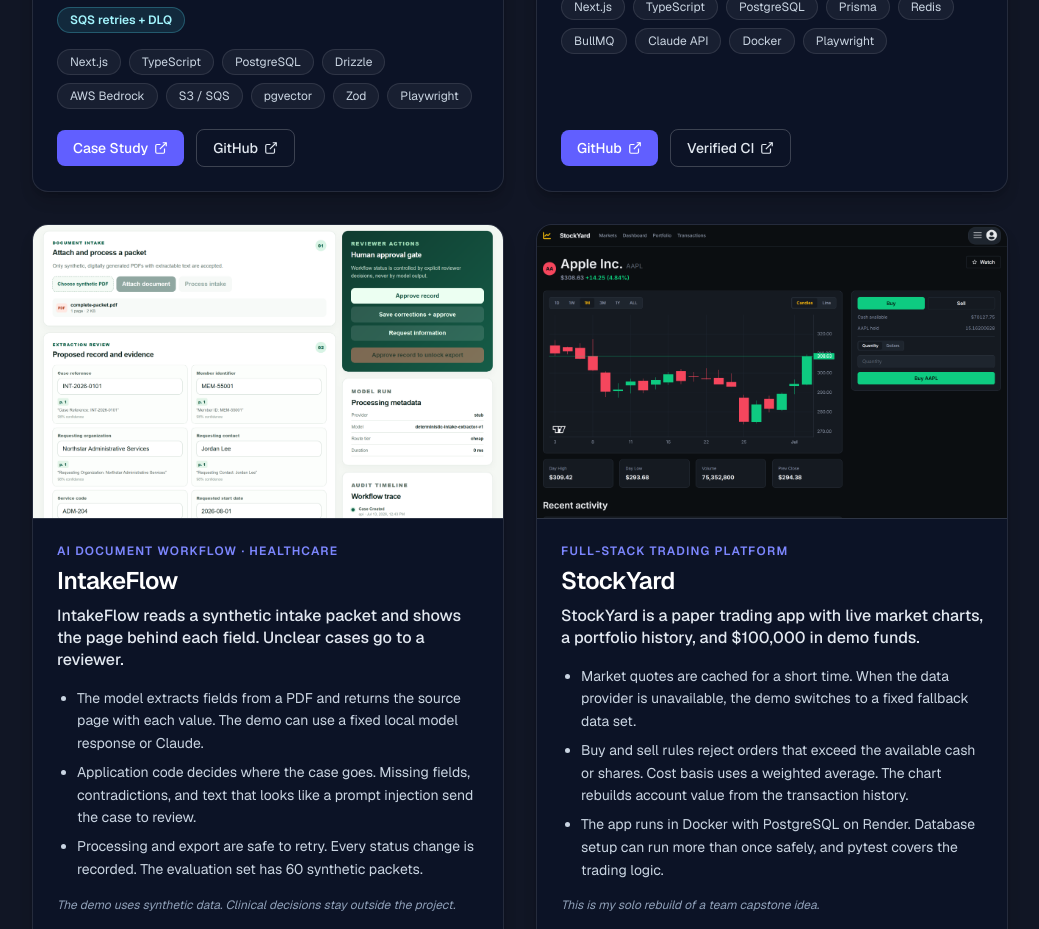
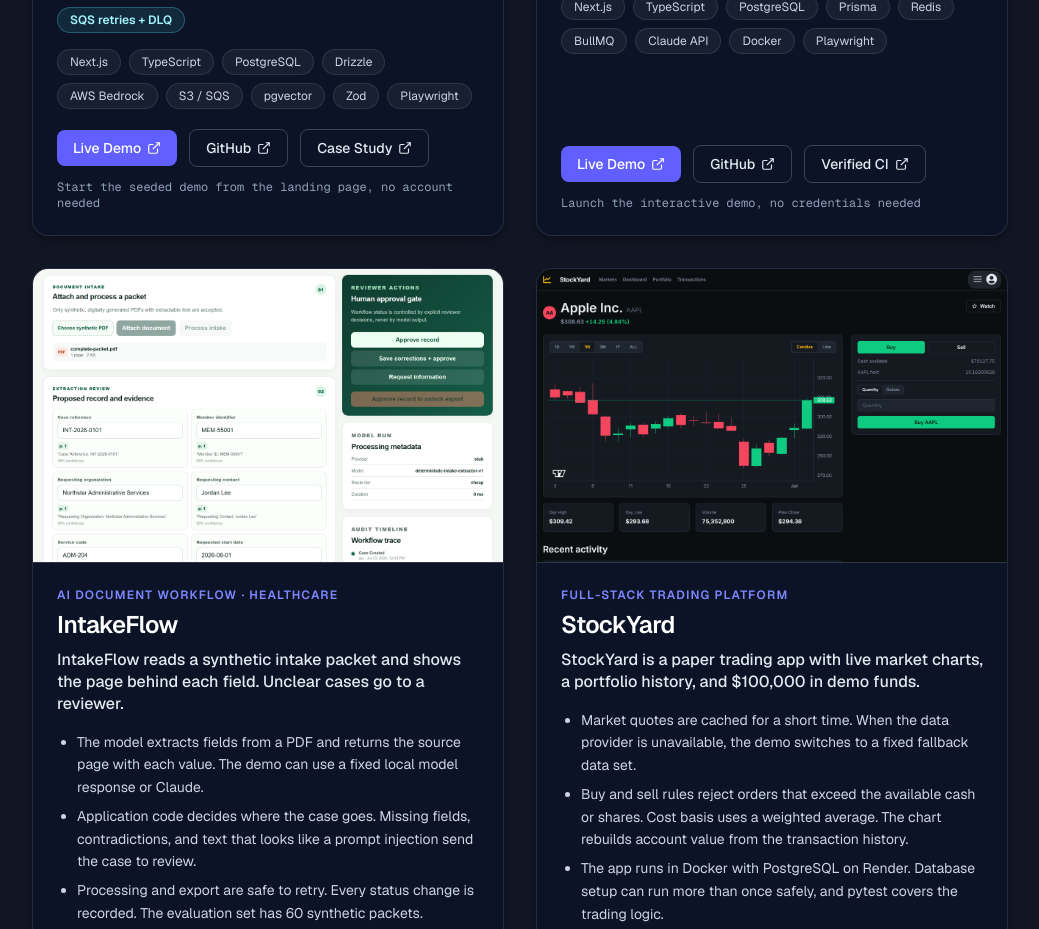
Before and after one commit to BMcCarthy96/portfolio, a Next.js app: page / in a window 1280 px wide. Shown: the part 1580-2509 px from the top of the page, without its empty margins (120-1159 px from the left). Built offline with nearby package versions, Linux system fonts and the light colour scheme.

Commit message:
Add live demos to featured projects (#5)
Add recruiter-facing live demo links for Workbench and Pulse, keep GitHub and supporting proof links, and publish the updated one-page resume.

```diff
--- a/data/projects.ts
+++ b/data/projects.ts
@@ -52,16 +52,21 @@
     ],
     links: [
       {
-        label: "Case Study",
-        href: "https://github.com/BMcCarthy96/enterprise-ai-implementation-workbench/blob/main/docs/case-study.md",
+        label: "Live Demo",
+        href: "https://enterprise-ai-implementation-workbe.vercel.app/",
         primary: true,
       },
       {
         label: "GitHub",
         href: "https://github.com/BMcCarthy96/enterprise-ai-implementation-workbench",
       },
+      {
+        label: "Case Study",
+        href: "https://github.com/BMcCarthy96/enterprise-ai-implementation-workbench/blob/main/docs/case-study.md",
+      },
     ],
     note: "The demo uses seeded synthetic data and fixed test cases.",
+    loginHint: "Start the seeded demo from the landing page, no account needed",
     image: {
       src: "/projects/enterprise-workbench.png",
       alt: "Workbench demo showing project requirements, a draft plan, and the approval step",
@@ -96,9 +101,13 @@
     ],
     links: [
       {
+        label: "Live Demo",
+        href: "https://pulse-live-demo.vercel.app/demo",
+        primary: true,
+      },
+      {
         label: "GitHub",
         href: "https://github.com/BMcCarthy96/pulse",
-        primary: true,
       },
       {
         label: "Verified CI",
@@ -106,6 +115,7 @@
       },
     ],
     note: "The demo uses synthetic healthcare data and simulated connectors.",
+    loginHint: "Launch the interactive demo, no credentials needed",
     image: {
       src: "/projects/pulse-recruiter-landing.png",
       alt: "Pulse demo showing simulated healthcare connections, an incident, and the recovery approval",
```
Also changed, not shown: 1 other file (tests, documents, lock files or other folders).
